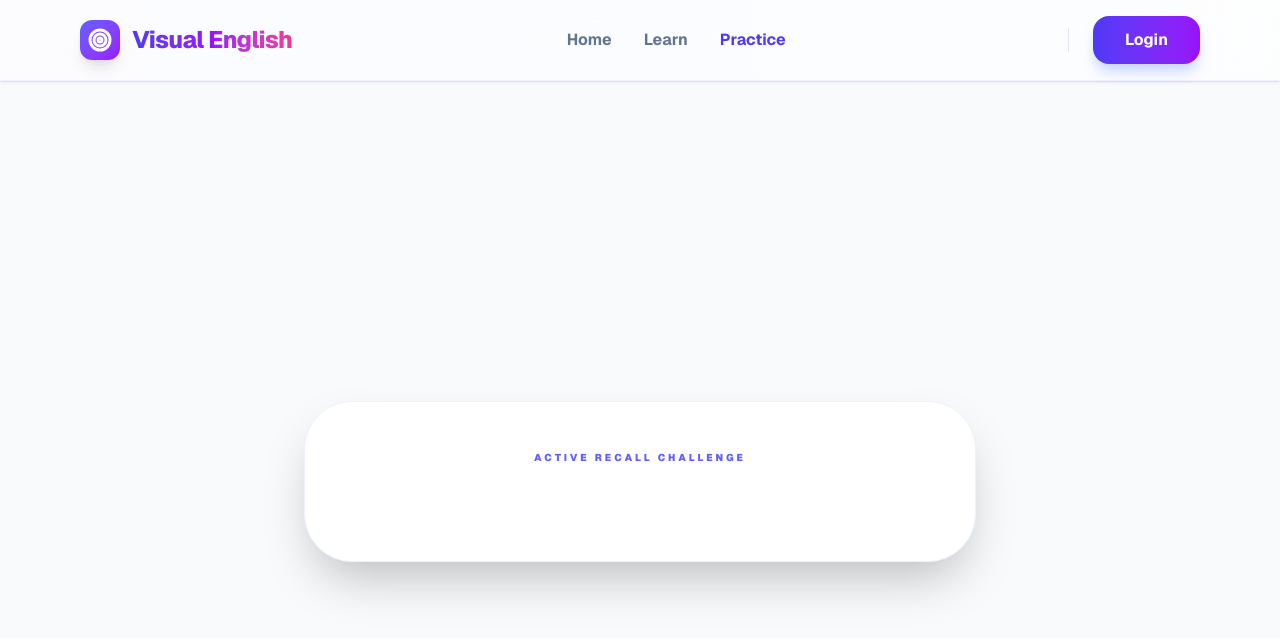
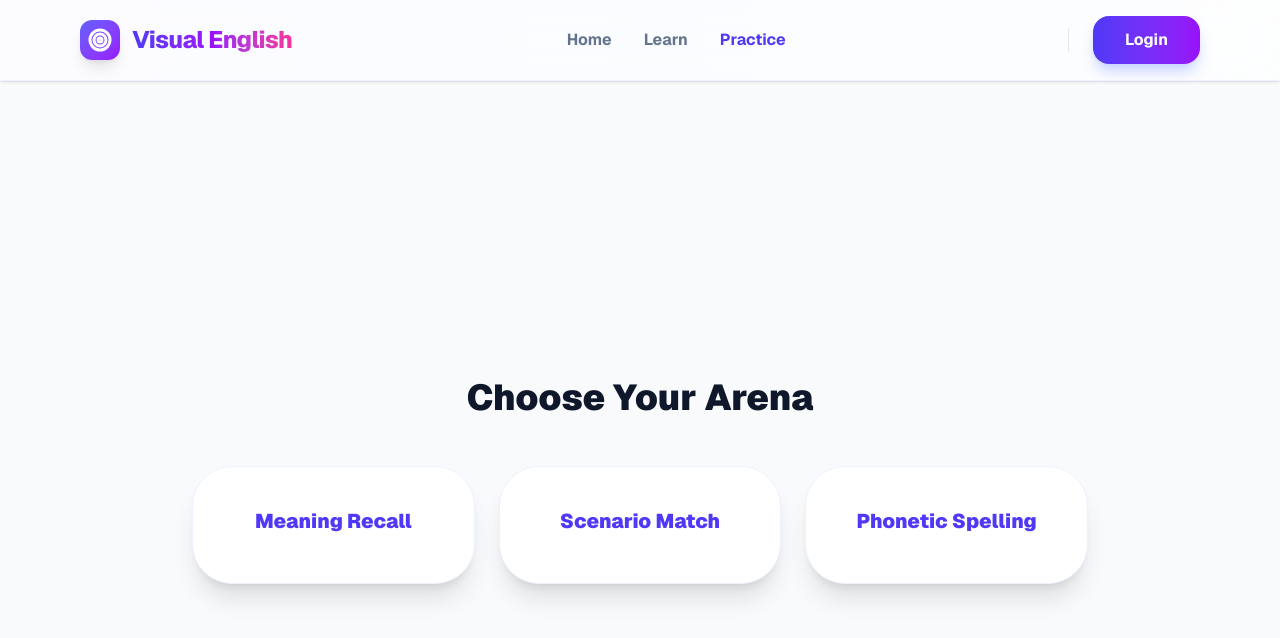
Before and after one commit to lenogwan/visual-english, a Next.js app: page /practice in a window 1280 px wide. Shown: the top 638 px of the page. Built offline with nearby package versions, Linux system fonts and the light colour scheme; a web font is replaced by a local one.

Commit message:
feat: implement diverse practice modes with SRS synchronization

```diff
--- a/app/api/practice/test/route.ts
+++ b/app/api/practice/test/route.ts
@@ -18,33 +18,40 @@ export async function GET(request: NextRequest) {
     const userId = await getUserId(request)
     if (!userId) return NextResponse.json({ error: 'Unauthorized' }, { status: 401 })
 
-    // Fetch user progress for learned words
+    const { searchParams } = new URL(request.url)
+    const mode = searchParams.get('mode') || 'meaning' // meaning, spelling, scenario
+
     const progress = await prisma.userProgress.findMany({
       where: { userId, learned: true },
       include: { word: true },
-      take: 20
+      take: 50
     })
 
     if (progress.length === 0) return NextResponse.json({ error: 'No learned words' }, { status: 404 })
 
-    // Pick a random word from progress
     const randomIndex = Math.floor(Math.random() * progress.length)
     const p = progress[randomIndex]
     const word = p.word
 
-    // Generate distractors from other words
-    const distractors = await prisma.word.findMany({
-      where: { id: { not: word.id } },
-      take: 3,
-      select: { meaning: true }
-    })
+    let response = { wordId: word.id, mode } as any
 
-    return NextResponse.json({
-      wordId: word.id,
-      question: word.word,
-      correctAnswer: word.meaning,
-      options: [...distractors.map(d => d.meaning), word.meaning].sort(() => Math.random() - 0.5)
-    })
+    if (mode === 'spelling') {
+      response.question = `Listen to the pronunciation.`
+      response.correctAnswer = word.word
+      response.options = [] // Spelling logic handled in frontend
+    } else if (mode === 'scenario') {
+      response.question = word.scenario
+      response.correctAnswer = word.word
+      const distractors = await prisma.word.findMany({ where: { id: { not: word.id } }, take: 3, select: { word: true } })
+      response.options = [...distractors.map(d => d.word), word.word].sort(() => Math.random() - 0.5)
+    } else {
+      response.question = word.word
+      response.correctAnswer = word.meaning
+      const distractors = await prisma.word.findMany({ where: { id: { not: word.id } }, take: 3, select: { meaning: true } })
+      response.options = [...distractors.map(d => d.meaning), word.meaning].sort(() => Math.random() - 0.5)
+    }
+
+    return NextResponse.json(response)
   } catch (error) {
     return NextResponse.json({ error: 'Internal server error' }, { status: 500 })
   }
--- a/app/practice/page.tsx
+++ b/app/practice/page.tsx
@@ -6,21 +6,25 @@ import { useAuth } from '@/lib/auth-context'
 export default function PracticePage() {
   const { token } = useAuth()
   const [test, setTest] = useState<any>(null)
+  const [mode, setMode] = useState<'meaning' | 'scenario' | 'spelling' | null>(null)
   const [result, setResult] = useState<string | null>(null)
+  const [inputValue, setInputValue] = useState('')
   const [loading, setLoading] = useState(false)
 
-  async function fetchTest() {
+  async function fetchTest(selectedMode: string) {
     if (!token) return
     setLoading(true)
+    setMode(selectedMode as any)
     try {
-      const res = await fetch('/api/practice/test', { headers: { 'Authorization': `Bearer ${token}` } })
+      const res = await fetch(`/api/practice/test?mode=${selectedMode}`, { headers: { 'Authorization': `Bearer ${token}` } })
       const data = await res.json()
       setTest(data)
       setResult(null)
+      setInputValue('')
     } finally { setLoading(false) }
   }
 
-  useEffect(() => { fetchTest() }, [token])
+  useEffect(() => { /* initial load if needed */ }, [])
 
   const handleAnswer = async (answer: string) => {
     const isCorrect = answer === test.correctAnswer
@@ -32,18 +36,45 @@ export default function PracticePage() {
       headers: { 'Content-Type': 'application/json', 'Authorization': `Bearer ${token}` },
       body: JSON.stringify({ wordId: test.wordId, quality: isCorrect ? 5 : 1 })
     })
-
-    setTimeout(fetchTest, 1500)
+    setTimeout(() => fetchTest(test.mode), 1500)
   }
 
-  if (loading) return <div className="min-h-screen flex items-center justify-center font-black">Loading Challenge...</div>
+  const playPronunciation = () => {
+    if ('speechSynthesis' in window && test?.correctAnswer) {
+      const utterance = new SpeechSynthesisUtterance(test.correctAnswer)
+      utterance.lang = 'en-US'
+      utterance.speak(utterance)
+    }
+  }
+
+  if (!mode) return (
+    <div className="min-h-screen bg-slate-50 flex flex-col items-center justify-center p-6 text-center">
+      <h1 className="text-4xl font-black mb-12">Choose Your Arena</h1>
+      <div className="grid grid-cols-1 md:grid-cols-3 gap-6 max-w-4xl w-full">
+        {[{m: 'meaning', l: 'Meaning Recall'}, {m: 'scenario', l: 'Scenario Match'}, {m: 'spelling', l: 'Phonetic Spelling'}].map(opt => (
+          <button key={opt.m} onClick={() => fetchTest(opt.m)} className="p-10 bg-white rounded-[2.5rem] shadow-xl border border-indigo-50 hover:scale-105 transition-all">
+            <h3 className="text-xl font-black text-indigo-600 mb-2">{opt.l}</h3>
+          </button>
+        ))}
+      </div>
+    </div>
+  )
+
+  if (loading) return <div className="min-h-screen flex items-center justify-center font-black">Charging Neural Engine...</div>
 
   return (
     <div className="min-h-screen bg-slate-50 flex flex-col items-center justify-center p-6">
       <div className="max-w-2xl w-full bg-white p-12 rounded-[3rem] shadow-2xl border border-indigo-50">
-        <h1 className="text-[10px] font-black text-indigo-500 uppercase tracking-[0.3em] mb-8 text-center">Active Recall Challenge</h1>
-        <p className="text-6xl font-black text-slate-900 mb-12 text-center">{test?.question}</p>
+        <button onClick={() => setMode(null)} className="text-[10px] font-black text-slate-400 uppercase tracking-widest mb-8 hover:text-indigo-600">← Change Mode</button>
+        <p className="text-xl font-bold text-slate-400 mb-4">{test?.question}</p>
 
+        {mode === 'spelling' ? (
+          <div className="space-y-6">
+            <button onClick={playPronunciation} className="w-full p-4 bg-indigo-50 rounded-2xl font-bold">Listen to Word</button>
+            <input type="text" value={inputValue} onChange={e => setInputValue(e.target.value)} className="w-full p-6 text-2xl font-black border-2 rounded-2xl" placeholder="Type what you hear..." />
+            <button onClick={() => handleAnswer(inputValue)} className="w-full p-6 bg-indigo-600 text-white rounded-2xl font-black">Submit</button>
+          </div>
+        ) : (
           <div className="grid grid-cols-1 gap-4">
             {test?.options.map((opt: string, i: number) => (
               <button
@@ -59,6 +90,7 @@ export default function PracticePage() {
               </button>
             ))}
           </div>
+        )}
       </div>
     </div>
   )
```
Lines whose indentation alone changed are shown as unchanged.
